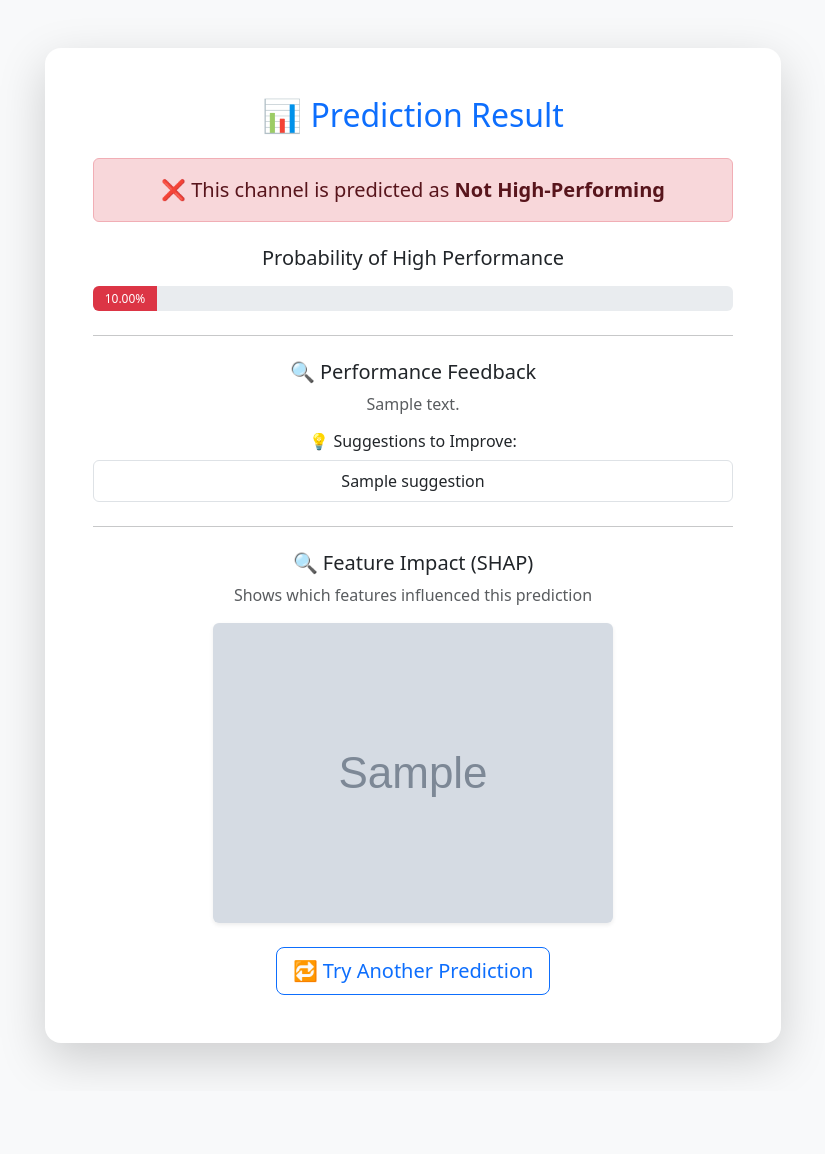
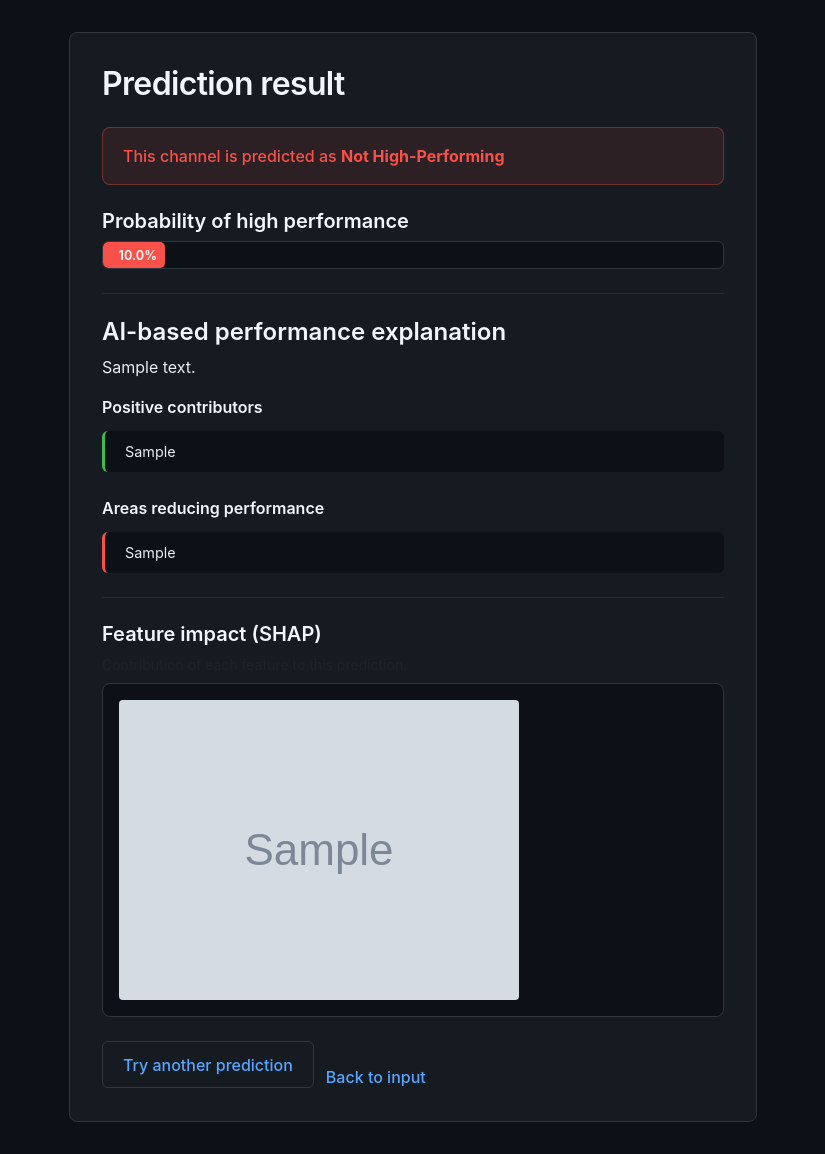
Before and after one commit to Nipuni31/SLYouTubeBoost, a Flask app: template templates/result.html in a window 1280 px wide. Shown: the whole page, without its empty margins (227-1052 px from the left). Before the commit the page ends 1072 px from the top, so only its background shows below. Run offline with Flask 3, Linux system fonts and the light colour scheme; the template is opened without the code that fills it: most values are stand-ins (such as "Sample title", 1, 10 or a date in 2020); grey boxes marked "Sample" are stand-in pictures.

Commit message:
AI-based performance explanation + updated ui

```diff
--- a/app.py
+++ b/app.py
@@ -1,4 +1,4 @@
-from flask import Flask, render_template, request
+from flask import Flask, render_template, request, session
 import os
 import joblib
 import pandas as pd
@@ -14,90 +14,60 @@ STATIC_OUT = os.path.join(BASE_DIR, 'static', 'outputs')
 os.makedirs(STATIC_OUT, exist_ok=True)
 
 app = Flask(__name__)
+app.secret_key = os.environ.get('FLASK_SECRET_KEY', 'dev-secret-change-in-production')
 
 # features used by the model
 NUM_FEATURES = ['view_count', 'subscriber_count', 'video_count', 'years_active',
                 'total_views', 'subscribers', 'growth_rate', 'engagement_proxy', 'activity_score']
-
-# 75th percentile thresholds (Top 25% benchmark)
-THRESHOLDS = {
-    "view_count": 33096238,
-    "subscriber_count": 196000,
-    "total_views": 33096238,
-    "growth_rate": 35435.94,
-    "engagement_proxy": 259.74,
-    "activity_score": 174.67
-}
-
 
 def load_model():
     if not os.path.exists(MODEL_PATH):
         raise FileNotFoundError(f"Model file not found at {MODEL_PATH}. Run the training script first.")
     return joblib.load(MODEL_PATH)
 
-def generate_suggestions(user_input, probability):
-    suggestions = []
+def generate_xai_feedback(feature_shap, probability):
+    """Generate model-aware, SHAP-based feedback (positive = strength, negative = weakness)."""
     strengths = []
+    weaknesses = []
+    sorted_features = sorted(feature_shap.items(), key=lambda x: abs(x[1]), reverse=True)
+    for feature, value in sorted_features[:5]:
+        readable = feature.replace("_", " ").title()
+        if value > 0:
+            strengths.append(f"{readable} positively influenced performance (+{value:.3f}).")
+        else:
+            weaknesses.append(f"{readable} reduced performance impact ({value:.3f}).")
+    if probability >= 0.75:
+        summary = "Your channel aligns strongly with patterns of high-performing Sri Lankan channels."
+    elif probability >= 0.5:
+        summary = "Your channel shows moderate characteristics of high-performing channels."
+    else:
+        summary = "Your channel lacks several key characteristics of top-performing channels."
+    return summary, strengths, weaknesses
 
-    for feature, threshold in THRESHOLDS.items():
-        value = user_input.get(feature, 0)
-
-        if value < threshold:
-            gap_percent = ((threshold - value) / threshold) * 100
-
-            if feature == "growth_rate":
-                suggestions.append(
-                    f"Increase subscriber growth rate. You are {gap_percent:.1f}% below top 25% benchmark."
-                )
-            elif feature == "engagement_proxy":
-                suggestions.append(
-                    f"Improve audience engagement (likes, comments, shares). You are {gap_percent:.1f}% below high-performance level."
-                )
-            elif feature == "activity_score":
-                suggestions.append(
-                    f"Upload more consistently. Activity score is {gap_percent:.1f}% below top performers."
-                )
-            elif feature == "view_count":
-                suggestions.append(
-                    f"Increase overall reach and visibility. View count is {gap_percent:.1f}% below top 25%."
-                )
-            elif feature == "subscriber_count":
-                suggestions.append(
-                    f"Focus on converting viewers into subscribers. Subscriber count is {gap_percent:.1f}% below benchmark."
-                )
-        else:
-            strengths.append(feature.replace("_", " ").title())
-
-    # Performance interpretation
-    if probability >= 0.9:
-        performance_text = "Your channel strongly matches top 25% Sri Lankan high-performing channels."
-    elif probability >= 0.75:
-        performance_text = "Your channel is performing well but can still improve certain metrics."
-    elif probability >= 0.5:
-        performance_text = "Your channel is moderately competitive but not consistently top-tier."
-    else:
-        performance_text = "Your channel is currently below high-performance range."
-
-    return performance_text, suggestions, strengths
 
 @app.route('/', methods=['GET'])
 def index():
-    # show a simple form to input feature values
-    defaults = {f: 0 for f in NUM_FEATURES}
-    # try to load medians from training data to provide sensible defaults
-    csv_path = os.path.join(BASE_DIR, 'Data', 'processed_yt.csv')
-    if os.path.exists(csv_path):
-        try:
-            df = pd.read_csv(csv_path)
-            for f in NUM_FEATURES:
-                if f in df.columns:
-                    med = df[f].median()
-                    # keep numeric medians as simple Python types
-                    defaults[f] = float(med) if not pd.isna(med) else 0.0
-        except Exception:
-            pass
-
-    return render_template('index.html', features=NUM_FEATURES, defaults=defaults)
+    # Empty form for "Try another prediction"; previous values for "Back"; else median defaults
+    if request.args.get('reset') or request.args.get('new'):
+        defaults = {f: '' for f in NUM_FEATURES}
+        defaults_source = 'empty'
+    elif session.get('last_input'):
+        defaults = {f: session['last_input'].get(f, '') for f in NUM_FEATURES}
+        defaults_source = 'previous'
+    else:
+        defaults = {f: 0 for f in NUM_FEATURES}
+        csv_path = os.path.join(BASE_DIR, 'Data', 'processed_yt.csv')
+        if os.path.exists(csv_path):
+            try:
+                df = pd.read_csv(csv_path)
+                for f in NUM_FEATURES:
+                    if f in df.columns:
+                        med = df[f].median()
+                        defaults[f] = float(med) if not pd.isna(med) else 0.0
+            except Exception:
+                pass
+        defaults_source = 'median'
+    return render_template('index.html', features=NUM_FEATURES, defaults=defaults, defaults_source=defaults_source)
 
 
 @app.route('/predict', methods=['POST'])
@@ -118,7 +88,9 @@ def predict():
             v = 0.0
         vals.append(v)
 
-    # debug log of received raw inputs
+    # store submitted values so "Back" can restore them
+    session['last_input'] = vals_raw
+
     print('Received raw inputs:', vals_raw)
 
     X = pd.DataFrame([vals], columns=NUM_FEATURES)
@@ -169,11 +141,6 @@ def predict():
     print(f'Prediction: {pred}, Probability: {proba}')
 
 
-        # Convert X row to dictionary
-    user_dict = X.iloc[0].to_dict()
-
-    # Generate intelligent feedback
-    performance_text, suggestions, strengths = generate_suggestions(user_dict, proba)
     # compute SHAP for this single sample
     X_trans = model.named_steps['preprocessor'].transform(X)
     explainer = shap.TreeExplainer(model.named_steps['classifier'])
@@ -187,8 +154,13 @@ def predict():
     if len(shap_pos.shape) == 1:
         shap_pos = shap_pos.reshape(-1, 1)
 
+    # SHAP for this sample: feature -> contribution to positive class
+    shap_sample_row = shap_pos[0]
+    feature_shap = dict(zip(NUM_FEATURES, shap_sample_row))
+    summary, xai_strengths, xai_weaknesses = generate_xai_feedback(feature_shap, proba)
+
     # build simple bar plot of absolute shap for this sample
-    sample_shap = np.abs(shap_pos[0])
+    sample_shap = np.abs(shap_sample_row)
     s = pd.Series(sample_shap, index=NUM_FEATURES).sort_values(ascending=True)
     plt.figure(figsize=(8, 5))
     s.plot(kind='barh', color='C0')
@@ -199,7 +171,7 @@ def predict():
     plt.savefig(os.path.join(BASE_DIR, img_path), dpi=200)
     plt.close()
 
-    return render_template('result.html', prediction=int(pred), probability=float(proba), img_path='/' + img_path, performance_text=performance_text, suggestions=suggestions, strengths=strengths)
+    return render_template('result.html', prediction=int(pred), probability=float(proba), img_path='/' + img_path, summary=summary, xai_strengths=xai_strengths, xai_weaknesses=xai_weaknesses)
 
 
 if __name__ == '__main__':
--- /dev/null
+++ b/static/css/theme.css
@@ -0,0 +1,282 @@
+/* Dark theme – YouTube Channel Performance Predictor */
+:root {
+  --bg-page: #0d1117;
+  --bg-surface: #161b22;
+  --bg-elevated: #21262d;
+  --border: #30363d;
+  --text-primary: #f0f6fc;
+  --text-secondary: #8b949e;
+  --text-body: #c9d1d9;
+  --text-bright: #e6edf3;
+  --accent: #58a6ff;
+  --accent-hover: #79b8ff;
+  --success: #3fb950;
+  --danger: #f85149;
+  --radius: 8px;
+  --transition: 0.2s ease;
+}
+
+* {
+  box-sizing: border-box;
+}
+
+body {
+  background: var(--bg-page);
+  color: var(--text-primary);
+  min-height: 100vh;
+  font-family: -apple-system, BlinkMacSystemFont, "Segoe UI", Roboto, "Helvetica Neue", Arial, sans-serif;
+}
+
+.app-container {
+  max-width: 720px;
+  margin: 0 auto;
+  padding: 2rem 1rem;
+}
+
+.card {
+  background: var(--bg-surface);
+  border: 1px solid var(--border);
+  border-radius: var(--radius);
+  overflow: hidden;
+}
+
+.card-body {
+  padding: 2rem;
+}
+
+/* Headings */
+h1, .h1, h2, .h2 {
+  color: var(--text-primary);
+  font-weight: 600;
+  letter-spacing: -0.02em;
+}
+
+h3, .h3, h4, .h4, h5, .h5 {
+  color: var(--text-primary);
+  font-weight: 600;
+}
+
+.text-muted {
+  color: var(--text-body);
+}
+
+/* Form */
+.form-label {
+  color: var(--text-secondary);
+  font-size: 0.875rem;
+  font-weight: 500;
+  margin-bottom: 0.35rem;
+}
+
+.form-control {
+  background: var(--bg-page);
+  border: 1px solid var(--border);
+  color: var(--text-primary);
+  border-radius: 6px;
+  padding: 0.6rem 0.75rem;
+  transition: border-color var(--transition), box-shadow var(--transition);
+}
+
+.form-control:hover {
+  border-color: var(--text-secondary);
+}
+
+.form-control:focus {
+  background: var(--bg-page);
+  border-color: var(--accent);
+  color: var(--text-primary);
+  box-shadow: 0 0 0 3px rgba(88, 166, 255, 0.2);
+  outline: none;
+}
+
+.form-control::placeholder {
+  color: var(--text-secondary);
+  opacity: 0.8;
+}
+
+/* Buttons */
+.btn-primary {
+  background: var(--accent);
+  border: none;
+  color: #fff;
+  font-weight: 500;
+  padding: 0.65rem 1.25rem;
+  border-radius: 6px;
+  transition: background var(--transition), transform 0.1s ease;
+}
+
+.btn-primary:hover {
+  background: var(--accent-hover);
+  color: #fff;
+  transform: translateY(-1px);
+}
+
+.btn-primary:active {
+  transform: translateY(0);
+}
+
+.btn-outline-primary {
+  border: 1px solid var(--border);
+  color: var(--accent);
+  background: transparent;
+  font-weight: 500;
+  padding: 0.65rem 1.25rem;
+  border-radius: 6px;
+  transition: border-color var(--transition), background var(--transition), color var(--transition);
+}
+
+.btn-outline-primary:hover {
+  border-color: var(--accent);
+  background: rgba(88, 166, 255, 0.1);
+  color: var(--accent-hover);
+}
+
+/* Prediction result block */
+.prediction-badge {
+  padding: 1rem 1.25rem;
+  border-radius: var(--radius);
+  font-weight: 500;
+  border: 1px solid transparent;
+}
+
+.prediction-badge.high {
+  background: rgba(63, 185, 80, 0.15);
+  border-color: rgba(63, 185, 80, 0.4);
+  color: var(--success);
+}
+
+.prediction-badge.low {
+  background: rgba(248, 81, 73, 0.1);
+  border-color: rgba(248, 81, 73, 0.35);
+  color: var(--danger);
+}
+
+/* Progress bar */
+.progress-wrap {
+  background: var(--bg-page);
+  border-radius: 6px;
+  height: 28px;
+  overflow: hidden;
+  border: 1px solid var(--border);
+}
+
+.progress-fill {
+  height: 100%;
+  border-radius: 5px;
+  display: flex;
+  align-items: center;
+  justify-content: flex-end;
+  padding-right: 8px;
+  font-size: 0.8rem;
+  font-weight: 600;
+  color: #fff;
+  transition: width 0.5s ease;
+}
+
+.progress-fill.high {
+  background: var(--success);
+}
+
+.progress-fill.low {
+  background: var(--danger);
+}
+
+/* Dividers */
+hr {
+  border-color: var(--border);
+  opacity: 0.6;
+}
+
+/* Explanation lists */
+.explanation-summary {
+  color: var(--text-bright);
+  font-size: 1rem;
+  line-height: 1.5;
+}
+
+.section-title {
+  font-size: 1rem;
+  font-weight: 600;
+  color: var(--text-primary);
+  margin-bottom: 0.75rem;
+}
+
+.list-impact {
+  list-style: none;
+  padding: 0;
+  margin: 0;
+}
+
+.list-impact li {
+  padding: 0.6rem 0.75rem;
+  padding-left: 1.25rem;
+  margin-bottom: 0.35rem;
+  border-radius: 6px;
+  border-left: 3px solid transparent;
+  background: var(--bg-page);
+  font-size: 0.9rem;
+  color: var(--text-bright);
+  transition: background var(--transition);
+}
+
+.list-impact li:hover {
+  background: var(--bg-elevated);
+}
+
+.list-impact.strengths li {
+  border-left-color: var(--success);
+}
+
+.list-impact.weaknesses li {
+  border-left-color: var(--danger);
+}
+
+/* SHAP image container */
+.shap-container {
+  background: var(--bg-page);
+  border: 1px solid var(--border);
+  border-radius: var(--radius);
+  padding: 1rem;
+  margin-top: 0.5rem;
+}
+
+.shap-container img {
+  display: block;
+  max-width: 100%;
+  height: auto;
+  border-radius: 4px;
+}
+
+/* Helper text */
+.helper-text {
+  font-size: 0.8rem;
+  color: var(--text-secondary);
+  margin-top: 1rem;
+}
+
+/* Link back */
+.back-link {
+  display: inline-flex;
+  align-items: center;
+  gap: 0.5rem;
+  color: var(--accent);
+  text-decoration: none;
+  font-weight: 500;
+  margin-top: 1.5rem;
+  transition: color var(--transition);
+}
+
+.back-link:hover {
+  color: var(--accent-hover);
+}
+
+.result-actions {
+  display: flex;
+  flex-wrap: wrap;
+  gap: 0.75rem;
+  align-items: center;
+}
+
+.result-actions .btn {
+  flex-shrink: 0;
+}
--- a/templates/result.html
+++ b/templates/result.html
@@ -3,74 +3,69 @@
 <head>
   <meta charset="utf-8">
   <meta name="viewport" content="width=device-width, initial-scale=1">
-  <title>Prediction Result</title>
+  <title>Prediction result</title>
+  <link href="https://cdn.jsdelivr.net/npm/bootstrap@5.3.2/dist/css/bootstrap.min.css" rel="stylesheet">
+  <link href="/static/css/theme.css" rel="stylesheet">
+</head>
+<body>
 
-  <link href="https://cdn.jsdelivr.net/npm/bootstrap@5.3.2/dist/css/bootstrap.min.css" rel="stylesheet">
-</head>
-
-<body class="bg-light">
-
-<div class="container py-5">
-  <div class="row justify-content-center">
-    <div class="col-lg-8">
-
-      <div class="card shadow-lg border-0 rounded-4">
-        <div class="card-body p-5 text-center">
-
-          <h2 class="mb-4 text-primary">📊 Prediction Result</h2>
+<div class="app-container">
+  <div class="card">
+    <div class="card-body">
+      <h2 class="mb-4">Prediction result</h2>
 
       {% if prediction == 1 %}
-            <div class="alert alert-success fs-5">
-              ✅ This channel is predicted as <strong>High-Performing</strong>
+      <div class="prediction-badge high mb-4">
+        This channel is predicted as <strong>High-Performing</strong>
       </div>
       {% else %}
-            <div class="alert alert-danger fs-5">
-              ❌ This channel is predicted as <strong>Not High-Performing</strong>
+      <div class="prediction-badge low mb-4">
+        This channel is predicted as <strong>Not High-Performing</strong>
       </div>
       {% endif %}
 
-          <h5 class="mt-4">Probability of High Performance</h5>
-
-          <div class="progress my-3" style="height:25px;">
-            <div class="progress-bar {% if prediction==1 %}bg-success{% else %}bg-danger{% endif %}"
-                 role="progressbar"
-                 style="width: {{ probability*100 }}%;"
-                 aria-valuenow="{{ probability*100 }}"
-                 aria-valuemin="0"
-                 aria-valuemax="100">
-              {{ "%.2f"|format(probability*100) }}%
+      <h5 class="mb-2">Probability of high performance</h5>
+      <div class="progress-wrap mb-4">
+        <div class="progress-fill {% if prediction == 1 %}high{% else %}low{% endif %}" style="width: {{ probability * 100 }}%; min-width: 2rem;">
+          {{ "%.1f"|format(probability * 100) }}%
         </div>
       </div>
 
       <hr class="my-4">
 
-          <h5>🔍 Performance Feedback</h5>
-          <p class="text-muted">{{ performance_text }}</p>
-          {% if suggestions %}
-            <h6>💡 Suggestions to Improve:</h6>
-            <ul class="list-group">
-              {% for suggestion in suggestions %}
-                <li class="list-group-item">{{ suggestion }}</li>
+      <h4 class="mb-2">AI-based performance explanation</h4>
+      <p class="explanation-summary mb-3">{{ summary }}</p>
+
+      {% if xai_strengths %}
+      <p class="section-title">Positive contributors</p>
+      <ul class="list-impact strengths mb-4">
+        {% for s in xai_strengths %}
+        <li>{{ s }}</li>
+        {% endfor %}
+      </ul>
+      {% endif %}
+
+      {% if xai_weaknesses %}
+      <p class="section-title">Areas reducing performance</p>
+      <ul class="list-impact weaknesses mb-4">
+        {% for w in xai_weaknesses %}
+        <li>{{ w }}</li>
         {% endfor %}
       </ul>
       {% endif %}
 
       <hr class="my-4">
 
-          <h5>🔍 Feature Impact (SHAP)</h5>
-          <p class="text-muted">Shows which features influenced this prediction</p>
-
-          <img src="{{ img_path }}" class="img-fluid rounded shadow-sm" alt="SHAP sample">
-
-          <div class="mt-4">
-            <a href="/" class="btn btn-outline-primary btn-lg rounded-3">
-              🔁 Try Another Prediction
-            </a>
+      <h5 class="mb-2">Feature impact (SHAP)</h5>
+      <p class="text-muted small mb-2">Contribution of each feature to this prediction.</p>
+      <div class="shap-container">
+        <img src="{{ img_path }}" alt="SHAP values for this prediction">
       </div>
 
+      <div class="result-actions mt-4">
+        <a href="/?reset=1" class="btn btn-outline-primary">Try another prediction</a>
+        <a href="/" class="back-link">Back to input</a>
       </div>
-      </div>
-
     </div>
   </div>
 </div>
```
Also changed, not shown: templates/index.html (+24 -40 lines). Lines whose indentation alone changed are shown as unchanged.
